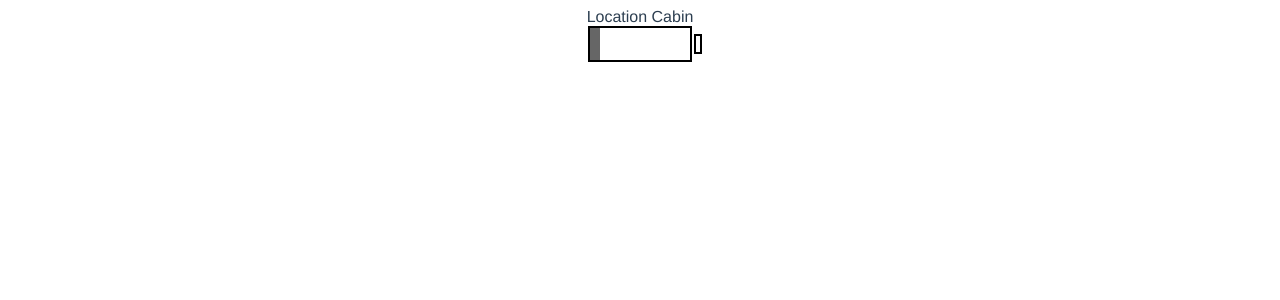
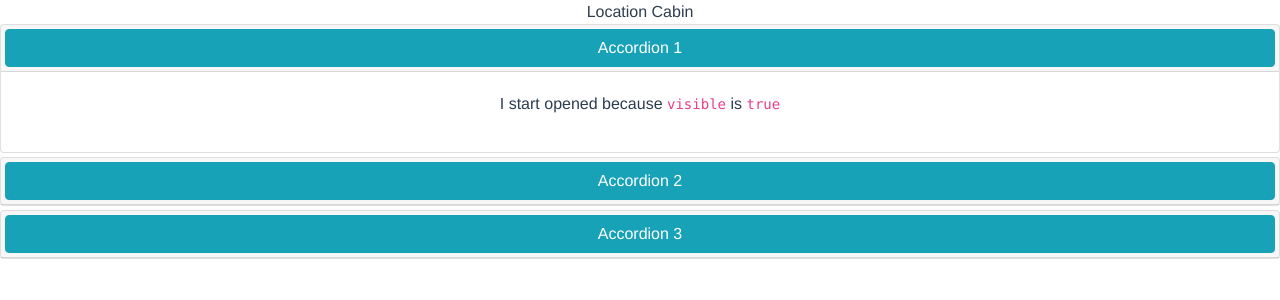
Before and after one commit to seesharper/heatkeeper.client, a Vue app: page /zones/Cabin in a window 1280 px wide. Shown: the top 300 px of the page. Built offline with nearby package versions, Linux system fonts and the light colour scheme.

Commit message:
use accordian for zones

```diff
--- a/package.json
+++ b/package.json
@@ -9,6 +9,7 @@
     "test:unit": "vue-cli-service test:unit"
   },
   "dependencies": {
+    "bootstrap-vue": "^2.0.0-rc.11",
     "vue": "^2.5.17",
     "vue-class-component": "^6.0.0",
     "vue-property-decorator": "^7.0.0",
--- /dev/null
+++ b/src/components/Zone.vue
@@ -0,0 +1,74 @@
+<template>
+  <div role="tablist">
+    <b-card no-body class="mb-1">
+      <b-card-header header-tag="header" class="p-1" role="tab">
+        <b-btn block href="#" v-b-toggle.accordion1 variant="info">Accordion 1</b-btn>
+      </b-card-header>
+      <b-collapse id="accordion1" visible accordion="my-accordion" role="tabpanel">
+        <b-card-body>
+          <p class="card-text">
+            I start opened because <code>visible</code> is <code>true</code>
+          </p>
+          <p class="card-text">
+            {{ text }}
+          </p>
+        </b-card-body>
+      </b-collapse>
+    </b-card>
+    <b-card no-body class="mb-1">
+      <b-card-header header-tag="header" class="p-1" role="tab">
+        <b-btn block href="#" v-b-toggle.accordion2 variant="info">Accordion 2</b-btn>
+      </b-card-header>
+      <b-collapse id="accordion2" accordion="my-accordion" role="tabpanel">
+        <b-card-body>
+          <p class="card-text">
+            "{{ text }}"
+          </p>
+        </b-card-body>
+      </b-collapse>
+    </b-card>
+    <b-card no-body class="mb-1">
+      <b-card-header header-tag="header" class="p-1" role="tab">
+        <b-btn block href="#" v-b-toggle.accordion3 variant="info">Accordion 3
+
+        </b-btn>
+      </b-card-header>
+      <b-collapse id="accordion3" accordion="my-accordion" role="tabpanel">
+        <b-card-body>
+          <p class="card-text">
+            {{ text }}
+          </p>
+        </b-card-body>
+      </b-collapse>
+    </b-card>
+  </div>
+</template>
+
+<script lang="ts">
+import Vue from 'vue'
+import { Component } from 'vue-property-decorator'
+import Battery from '@/components/Battery.vue';
+
+@Component({
+    components: {
+        Battery
+    }
+}
+)
+export default class Zone extends Vue{
+
+}
+</script>
+
+<style scoped>
+#container{
+    width: 100%;
+    height: 50px;
+    border-width: 1px;
+    border-color: black;
+    border-style: solid;
+    border-radius: 3px;
+    margin-bottom: 10px
+}
+
+</style>
--- a/src/components/Zones.vue
+++ b/src/components/Zones.vue
@@ -1,6 +1,6 @@
 <template>
     <div>Location {{ $route.params.location }}
-        <Battery></Battery>
+    <Zone></Zone>
     </div>
 
 </template>
@@ -8,17 +8,19 @@
 <script lang="ts">
 import Vue from 'vue'
 import { Component } from 'vue-property-decorator'
-import { getZones, Zone } from "../web-api";
+import { getZones, ZoneInfo } from "../web-api";
 import Battery from '@/components/Battery.vue';
+import Zone from '@/components/Zone.vue';
 
 @Component({
     components: {
-        Battery
+        Battery,
+        Zone
     }
 }
 )
 export default class Zones extends Vue{
-    zones : Zone[] = new Array<Zone>();
+    zones : ZoneInfo[] = new Array<ZoneInfo>();
 
     async mounted(){
         let locationParam = this.$route.params['location'];
--- a/src/main.ts
+++ b/src/main.ts
@@ -1,7 +1,10 @@
 import Vue from 'vue';
 import App from './App.vue';
 import router from './router';
-
+import BootstrapVue from 'bootstrap-vue'
+import 'bootstrap/dist/css/bootstrap.css'
+import 'bootstrap-vue/dist/bootstrap-vue.css'
+Vue.use(BootstrapVue);
 Vue.config.productionTip = false;
 
 new Vue({
--- a/src/web-api.ts
+++ b/src/web-api.ts
@@ -16,8 +16,8 @@ export async function getLocations() : Promise<Location[]>{
     return locations;
 }
 
-export async function getZones(location : string) : Promise<Zone[]>{
-  var zones = new Array<Zone>();
+export async function getZones(location : string) : Promise<ZoneInfo[]>{
+  var zones = new Array<ZoneInfo>();
   zones.push({name:'Living Room', temperature:22.6, humidity:38, batteryLevel:68});
   zones.push({name:'Master Bedroom', temperature:10.2, humidity:36, batteryLevel:72});
   return zones;
@@ -30,7 +30,7 @@ export interface Location {
   humidity: number;
 }
 
-export interface Zone{
+export interface ZoneInfo{
   name: string;
   temperature: number;
   humidity: number;
```
Also changed, not shown: 1 other file (tests, documents, lock files or other folders).
